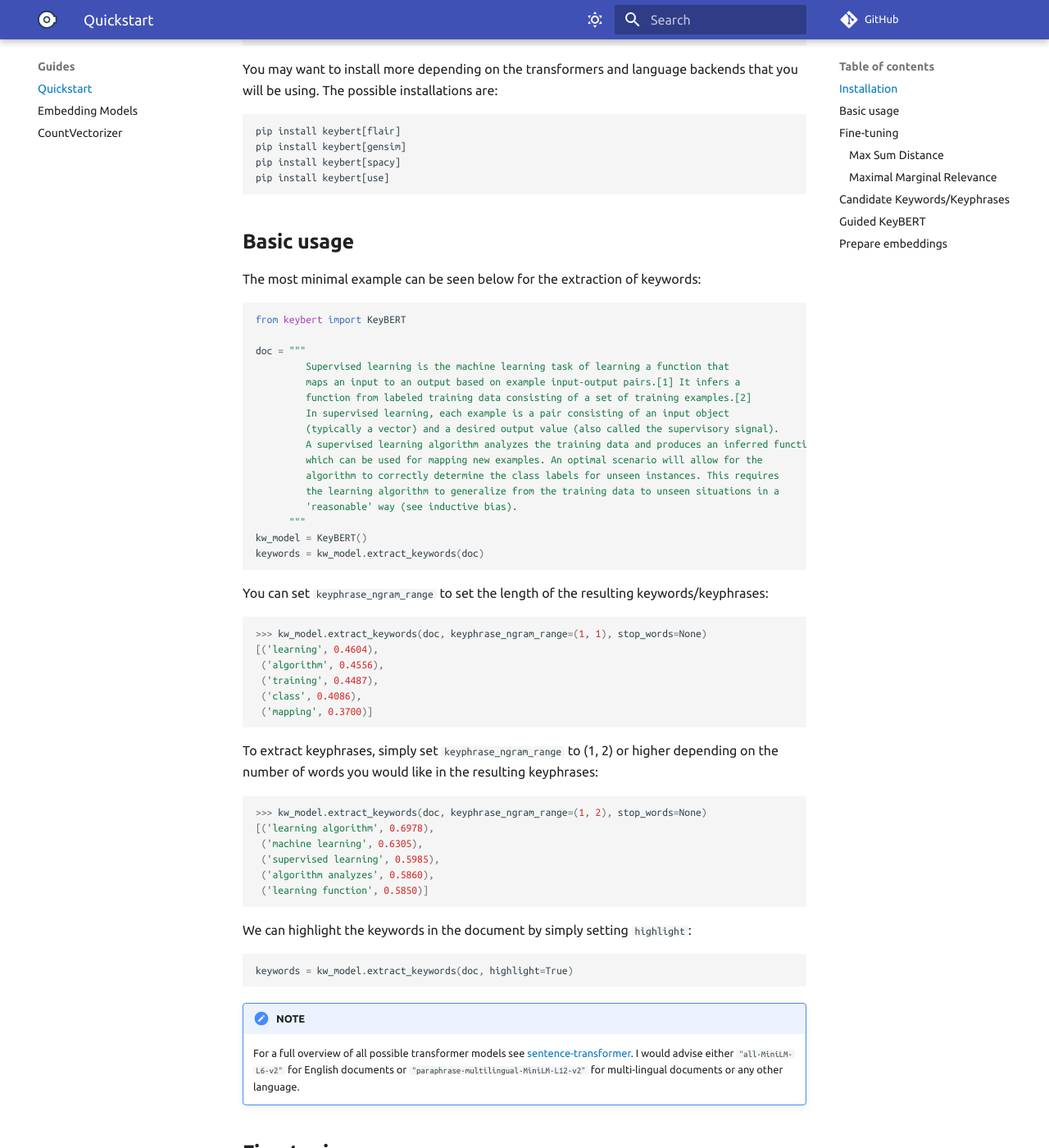
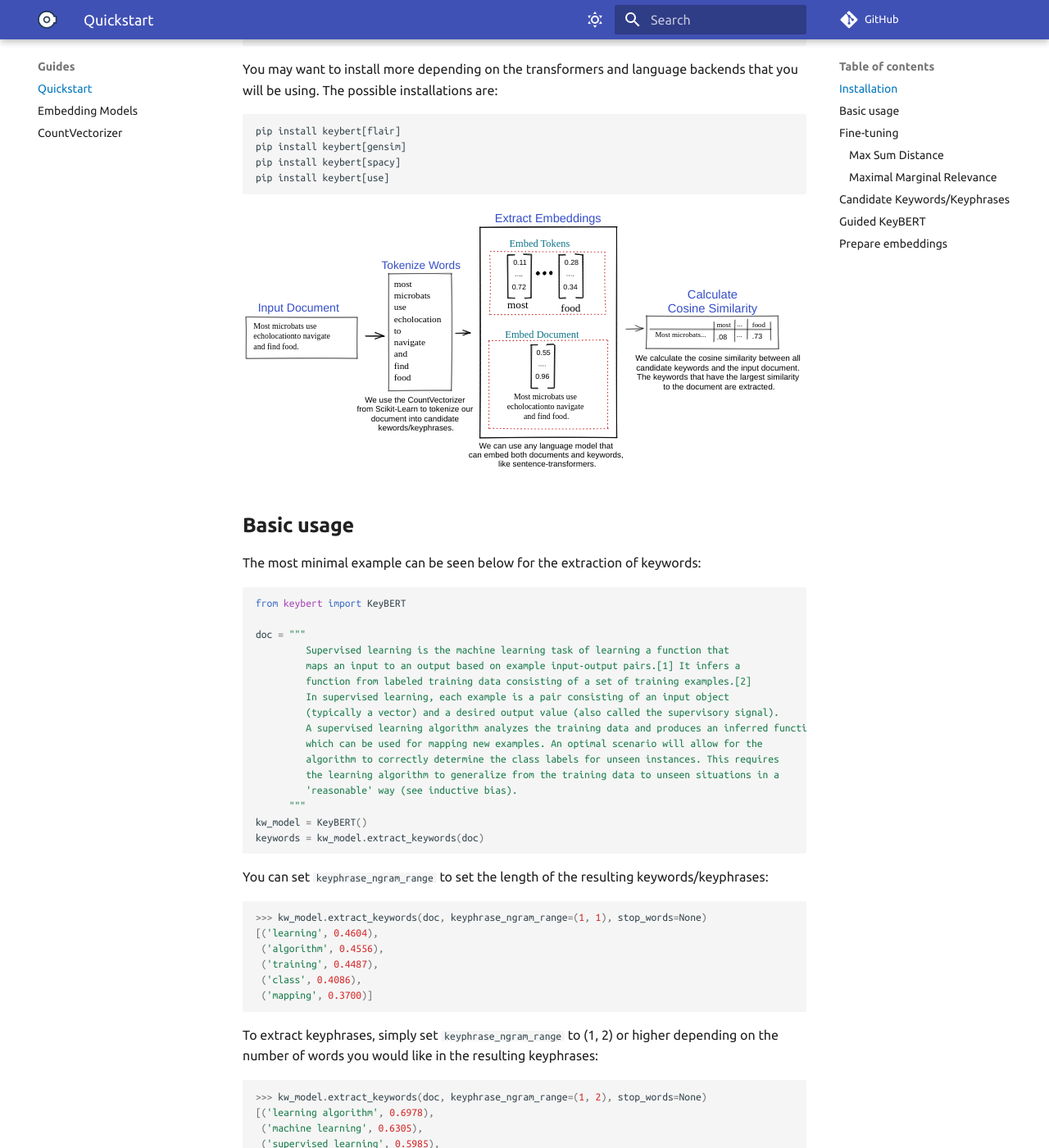
Before and after one commit to MaartenGr/KeyBERT, an MkDocs documentation site: the page built from docs/guides/quickstart.md, in a window 1280 px wide and 1400 px high, scrolled down 304 px. Shown: the whole window at 82% size. Built offline with MkDocs 1.6.1 and Material for MkDocs 9.7.7, drawn with Linux system fonts in a browser that asks for light colours; some web fonts are replaced; comment, search, counter and statistics services are not loaded; some of the changed text lies outside the part shown.

Commit message:
Added images to documentation and account for dark-mode

````diff
--- a/docs/guides/quickstart.md
+++ b/docs/guides/quickstart.md
@@ -13,6 +13,12 @@
 pip install keybert[spacy]
 pip install keybert[use]
 ```
+
+
+<div class="excalidraw">
+--8<-- "docs/images/pipeline.svg"
+</div>
+
 
 ## **Basic usage**
 
@@ -141,6 +147,10 @@
 
 Guided KeyBERT is similar to Guided Topic Modeling in that it tries to steer the training towards a set of seeded terms. When applying KeyBERT it automatically extracts the most related keywords to a specific document. However, there are times when stakeholders and users are looking for specific types of keywords. For example, when publishing an article on your website through contentful, you typically already know the global keywords related to the article. However, there might be a specific topic in the article that you would like to be extracted through the keywords. To achieve this, we simply give KeyBERT a set of related seeded keywords (it can also be a single one!) and search for keywords that are similar to both the document and the seeded keywords.
 
+<div class="excalidraw">
+--8<-- "docs/images/guided.svg"
+</div>
+
 Using this feature is as simple as defining a list of seeded keywords and passing them to KeyBERT:
 
 
--- a/docs/stylesheets/extra.css
+++ b/docs/stylesheets/extra.css
@@ -5,3 +5,15 @@
 :root>* {
 --md-typeset-a-color: #0277BD;
 }
+
+body[data-md-color-primary="black"] .excalidraw  svg  {
+  filter: invert(100%) hue-rotate(180deg);
+}
+
+body[data-md-color-primary="black"] .excalidraw svg rect {
+  fill: transparent;
+}
+
+.excalidraw {
+  text-align: center;
+}
--- a/mkdocs.yml
+++ b/mkdocs.yml
@@ -6,6 +6,7 @@
 use_directory_urls: false
 extra_css:
   - stylesheets/extra.css
+
 
 nav:
   - Home: index.md
@@ -45,18 +46,23 @@
     - navigation.tracking
     - toc.follow
   palette:
-    - scheme: black
-      toggle:
-        icon: material/weather-sunny
-        name: Switch to dark mode
-    - scheme: slate
-      toggle:
-        icon: material/weather-night
-        name: Switch to light mode
+  - media: "(prefers-color-scheme: light)"
+    scheme: black
+    toggle:
+      icon: material/weather-sunny
+      name: Switch to dark mode
+  - media: "(prefers-color-scheme: dark)"
+    scheme: slate
+    primary: black
+    toggle:
+      icon: material/weather-night
+      name: Switch to light mode
+
 markdown_extensions:
   - admonition
   - pymdownx.details
   - pymdownx.highlight
   - pymdownx.superfences
+  - pymdownx.snippets
   - toc:
       permalink: true
````
Also changed, not shown: docs/images/guided.svg (added), docs/images/pipeline.svg (added), 1 other file.
